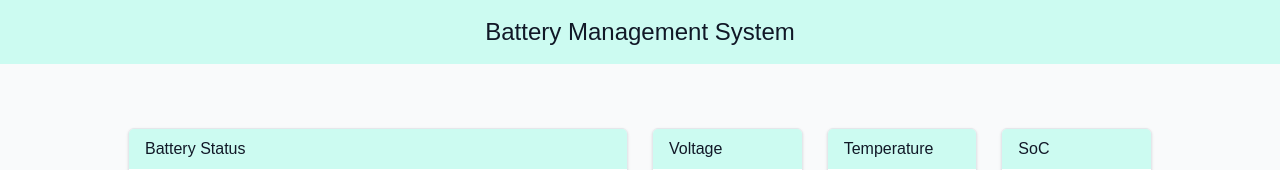
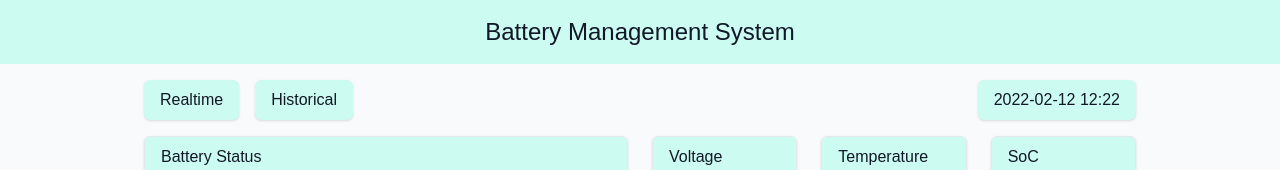
Before and after one commit to salehzaidan/bms-frontend, a React (Create React App) app: page / in a window 1280 px wide. Shown: the top 170 px of the page. Built offline with nearby package versions, Linux system fonts and the light colour scheme; no server answers.

Commit message:
Create tab component

```diff
--- a/package.json
+++ b/package.json
@@ -7,6 +7,7 @@
     "@types/node": "^17.0.18",
     "@types/react": "^17.0.39",
     "@types/react-dom": "^17.0.11",
+    "date-fns": "^2.28.0",
     "html-entities": "^2.3.2",
     "react": "^17.0.2",
     "react-dom": "^17.0.2",
--- a/src/App.tsx
+++ b/src/App.tsx
@@ -1,4 +1,5 @@
 import '@fontsource/inter/variable.css';
+import Tab from 'components/Tab';
 import useInterval from 'hooks/useInterval';
 import { Data } from 'lib/battery';
 // import { randomizeData } from 'lib/utils';
@@ -26,10 +27,13 @@ function App() {
   return (
     <AppCtx.Provider value={data}>
       <div className="min-h-screen bg-gray-50 text-gray-900">
-        <header className="bg-teal-100 p-4">
-          <h1 className="text-center text-2xl">Battery Management System</h1>
+        <header>
+          <h1 className="mb-4 bg-teal-100 p-4 text-center text-2xl">
+            Battery Management System
+          </h1>
         </header>
-        <main className="py-8 px-4 lg:p-16">
+        <main className="mx-auto max-w-screen-sm space-y-4 px-4 lg:max-w-screen-lg">
+          <Tab />
           <Realtime data={data} />
         </main>
       </div>
--- /dev/null
+++ b/src/components/Tab.tsx
@@ -0,0 +1,19 @@
+import { format } from 'date-fns';
+
+function Tab() {
+  return (
+    <div className="mx-auto flex items-center gap-4">
+      <button className="rounded-md bg-teal-100 px-4 py-2 font-medium shadow transition-colors duration-100 hover:bg-teal-200">
+        Realtime
+      </button>
+      <button className="rounded-md bg-teal-100 px-4 py-2 font-medium shadow transition-colors duration-100 hover:bg-teal-200">
+        Historical
+      </button>
+      <div className="ml-auto rounded-md bg-teal-100 px-4 py-2 font-medium shadow">
+        {format(new Date(), 'yyyy-MM-dd HH:mm')}
+      </div>
+    </div>
+  );
+}
+
+export default Tab;
--- a/src/routes/Realtime.tsx
+++ b/src/routes/Realtime.tsx
@@ -11,7 +11,7 @@ interface RealtimeProps {
 
 function Realtime({ data }: RealtimeProps) {
   return (
-    <div className="mx-auto grid max-w-screen-sm grid-cols-1 gap-6 lg:max-w-screen-lg lg:grid-cols-2">
+    <div className="grid grid-cols-1 gap-6 lg:grid-cols-2">
       <Card title="Battery Status">
         <BatteryGauge value={data.general[0].avg_soc} />
         <DataItem
```
Also changed, not shown: 1 other file (tests, documents, lock files or other folders).
